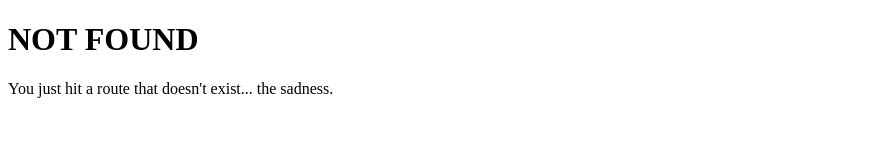
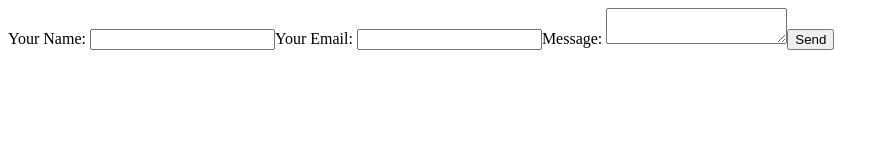
Before and after one commit to treighton/wheniwakeuplist, a Gatsby site: page /Submit in a window 1280 px wide. Before the commit this address had no page. Shown: the whole page, without its empty margins (0-889 px from the left). Built offline with nearby package versions, Linux system fonts and the light colour scheme; Gatsby itself is replaced by a stand-in of ours.

Commit message:
testing netlify forms

```diff
--- /dev/null
+++ b/src/pages/Submit.js
@@ -0,0 +1,23 @@
+import React, { Component } from 'react'
+
+class Submit extends Component {
+  constructor(props, ...rest) {
+    super(props, ...rest)
+    this.state = {}
+  }
+  // prettier-ignore
+  render() {
+        return (
+            <div>
+                <form name="contact" method="POST" netlify>
+                    <label>Your Name: <input type="text" name="name" /></label>
+                    <label>Your Email: <input type="email" name="email" /></label>
+                    <label>Message: <textarea name="message"></textarea></label>
+                    <button type="submit">Send</button>
+                </form>
+            </div>
+        );
+    }
+}
+
+export default Submit
--- a/src/pages/index.js
+++ b/src/pages/index.js
@@ -50,6 +50,7 @@ const IndexPage = () => (
       <a href="https://www.instagram.com/treighton/">here</a>
     </p>
     <Link to="/page-2/">FAQ / RULES</Link>
+    <Link to="/Submit/">FAQ / RULES</Link>
   </div>
 )
 
```
